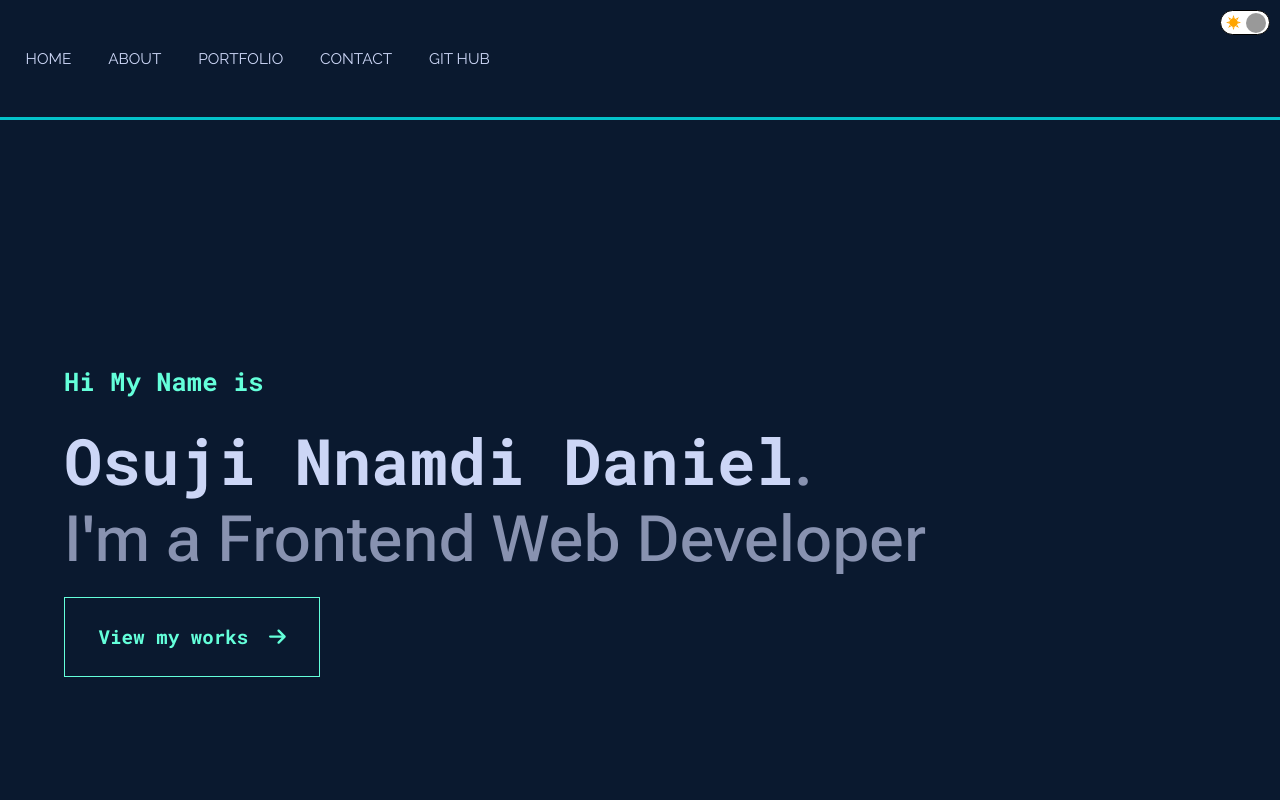
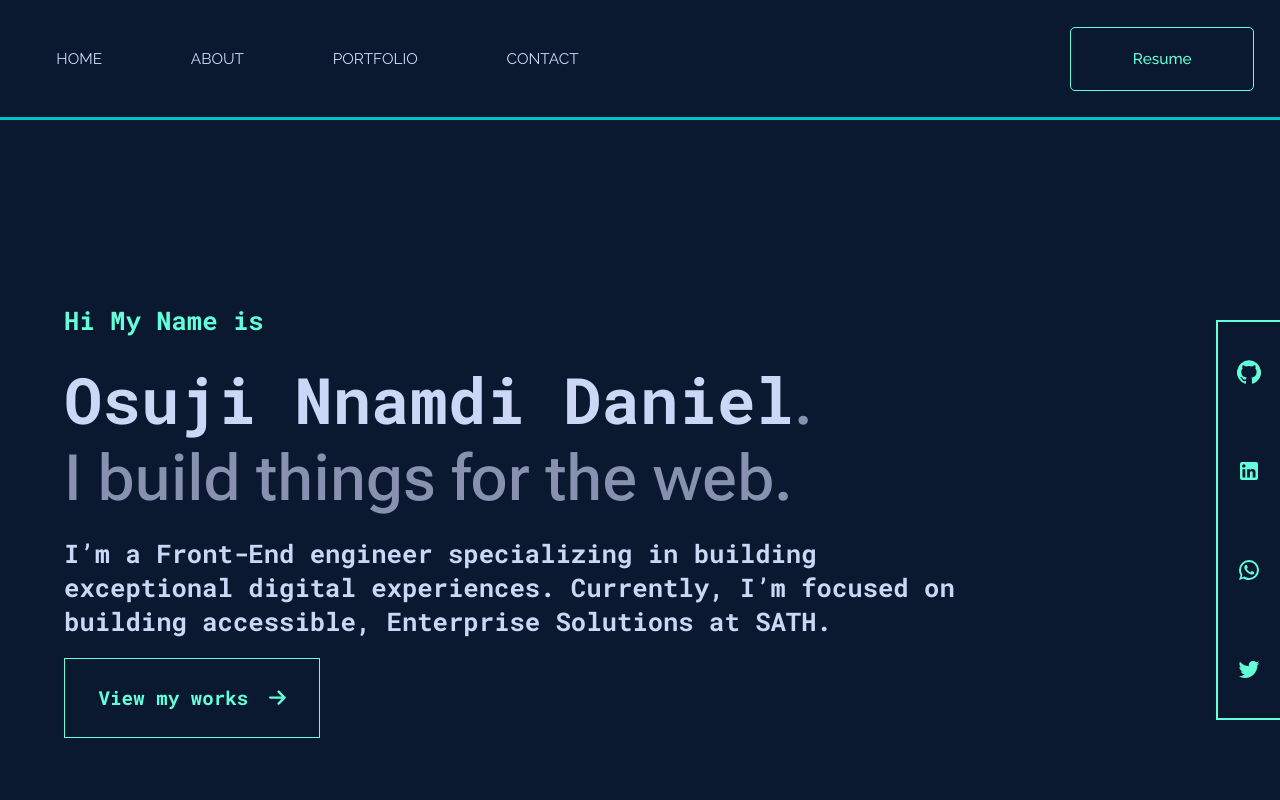
Before and after one commit to Rogue-codes/portfolio, a React (Create React App) app: page / in a window 1280 px wide. Shown: the top 800 px of the page. Built offline with nearby package versions, Linux system fonts and the light colour scheme; a web font is replaced by a local one.

Commit message:
revamp day 2

```diff
--- a/package.json
+++ b/package.json
@@ -7,6 +7,8 @@
     "@fortawesome/fontawesome-svg-core": "^1.3.0",
     "@fortawesome/free-solid-svg-icons": "^6.0.0",
     "@fortawesome/react-fontawesome": "^0.1.17",
+    "@material-ui/core": "^4.12.4",
+    "@material-ui/icons": "^4.11.3",
     "@testing-library/jest-dom": "^5.16.2",
     "@testing-library/react": "^12.1.3",
     "@testing-library/user-event": "^13.5.0",
@@ -16,7 +18,7 @@
     "import": "^0.0.6",
     "react": "^17.0.2",
     "react-dom": "^17.0.2",
-    "react-scripts": "5.0.0",
+    "react-scripts": "^5.0.0",
     "react-spring": "^9.4.3",
     "sass": "^1.49.9",
     "web-vitals": "^2.1.4"
--- a/src/App.js
+++ b/src/App.js
@@ -4,6 +4,7 @@ import Accordion from "./component/Accordion";
 import Contact from "./component/Contact";
 import { ThemeContext } from "./component/Context";
 import Experience from "./component/Experience";
+import GetInTouch from "./component/GetInTouch";
 import Home from "./component/Home";
 import Nav from "./component/Nav";
 import Portfoilio from "./component/Portfoilio";
@@ -21,8 +22,9 @@ function App() {
       <Accordion/>
       <Experience/>
       <Portfoilio/>
-      <Contact/>
-      <Toggle/>
+      <GetInTouch/>
+      {/* <Contact/> */}
+      {/* <Toggle/>  */}
     </div>
   );
 }
--- /dev/null
+++ b/src/component/GetInTouch.jsx
@@ -0,0 +1,13 @@
+import React from 'react'
+
+function GetInTouch() {
+  return (
+    <div className='getInTouch'>
+        <h1>Get In Touch</h1>
+        <p> I’m currently looking for entry level front-End Roles and to work with a team of creative and Intuitive developers. If you think I might be a good fit for Your Team, kindly reach out to me</p>
+        <a href="mailto:nnamdidanielosuji@gmail.com"><button>Say Hello</button></a>
+    </div>
+  )
+}
+
+export default GetInTouch
--- a/src/component/Home.jsx
+++ b/src/component/Home.jsx
@@ -3,6 +3,7 @@ import { FontAwesomeIcon } from '@fortawesome/react-fontawesome';
 import { faArrowRight } from '@fortawesome/free-solid-svg-icons';
 import Aos from 'aos'
 import "aos/dist/aos.css"
+import Social from './Social';
 
 function Home() {
     useEffect(()=>{
@@ -11,8 +12,12 @@ function Home() {
   return (
     <main id='home'>
         <p>Hi My Name is</p>
-        <h1 data-aos="fade-up"><span>Osuji Nnamdi Daniel</span>. <br /> I'm a Frontend Web Developer</h1>
+        <h1 data-aos="fade-up"><span>Osuji Nnamdi Daniel</span>. <br /> I build things for the web.</h1>
+        <span className="shortDesc">
+          I’m a Front-End engineer specializing in building exceptional digital experiences. Currently, I’m focused on building accessible, Enterprise Solutions at SATH.
+        </span>
         <button className='btn-border-drawing' data-aos="fade-up"><a href="#portfolio">View my works</a><FontAwesomeIcon icon={faArrowRight} className='icon'></FontAwesomeIcon></button>
+        <Social/>
     </main>
   )
 }
--- a/src/component/Nav.jsx
+++ b/src/component/Nav.jsx
@@ -30,16 +30,21 @@ function Nav() {
 
   return (
     <nav>
+      <div className="left">
         <a href="#home">HOME</a>
         <a href="#abt">ABOUT</a>
         <a href="#portfolio">PORTFOLIO</a>
         <a href="#contact">CONTACT</a>
-        <a href="https://github.com/Rogue-codes/">GIT HUB</a>
+      </div>
+
+      <div className="right">
+        <a href="/daniel.pdf" download><button>Resume</button></a>
+      </div>
+
         <span className="icon">
               <FontAwesomeIcon icon={faBars}
               onClick= {() => setShowMenu(!showMenu)}/>
         </span>
-
         {
           maskTransitions((styles, item) => item && <animated.div style={styles} className='firstAimate' onClick = {()=> setShowMenu(false)}>
 
--- /dev/null
+++ b/src/component/Social.jsx
@@ -0,0 +1,17 @@
+import React from 'react'
+import { GitHub, LinkedIn, WhatsApp, Twitter} from '@material-ui/icons'
+function Social() {
+  return (
+    <div className='social'>
+        <a className="git" href="https://github.com/Rogue-codes" rel="noreferrer" target="_blank"><GitHub/></a>
+
+        <a className="LinkedIn" href="https://www.linkedin.com/in/osujinnamdidaniel" rel="noreferrer" target="_blank"><LinkedIn/></a>
+
+        <a className="IG" href="https://api.whatsapp.com/send?phone=2348058091098" rel="noreferrer" target="_blank"><WhatsApp/></a>
+
+        <a className="Twiter" href="https://twitter.com/Rogue_OnyeEgwu" rel="noreferrer" target="_blank"><Twitter/></a>
+    </div>
+  )
+}
+
+export default Social
--- a/src/dat.js
+++ /dev/null
@@ -1,241 +0,0 @@
-export const All = [
-    {
-        id:1,
-        img:"btc.png",
-        name:'Back to college',
-        link:'https://backtocollege.netlify.app/',
-        btn:"View site"
-    },
-    {
-        id:2,
-        img:"lexus.png",
-        name:'Lexus clone',
-        link:'https://lexus-clone.netlify.app/',
-        btn:"View site"
-    },
-    {
-        id:3,
-        img:"muzik.png",
-        name:'Rogue Music',
-        link:'https://arfimuzik.netlify.app/',
-        btn:"View site"
-    },
-    {
-        id:4,
-        img:"mvzzilla.png",
-        name:'MovieZilla',
-        link:'https://movieziella.netlify.app/',
-        btn:"View site"
-    },
-    {
-        id:5,
-        img:"cld.png",
-        name:'Cloudther',
-        link:'https://cloudther.netlify.app/',
-        btn:"View site"
-    },
-    {
-        id:6,
-        img:"contsso.png",
-        name:'Contosso Airways',
-        link:'https://contossoairways.netlify.app/',
-        btn:"View site"
-    },
-    {
-        id:7,
-        img:"exchng.png",
-        name:'Minatto Exchange',
-        link:'https://minnatoexchange.netlify.app/',
-        btn:"View site"
-    },
-    {
-        id:8,
-        img:"netflix.png",
-        name:'Netflix(homepage clone)',
-        link:'https://netflixx-homme-clone.netlify.app/',
-        btn:"View site"
-    },
-    {
-        id:9,
-        img:"techpt.png",
-        name:'TechPoint',
-        link:'https://techypoint.netlify.app/',
-        btn:"View site"
-    },
-    {
-        id:10,
-        img:"bmit.png",
-        name:'Blood money in tech',
-        link:'https://bmit.netlify.app/',
-        btn:"View site"
-    },
-    {
-        id:11,
-        img:"orange.png",
-        name:'Orange Bank',
-        link:'https://orangebank.netlify.app/',
-        btn:"View site"
-    },
-    {
-        id:12,
-        img:"shop.png",
-        name:'Shop Lite',
-        link:'https://shoplite.netlify.app/',
-        btn:"View site"
-    },
-    {
-        id:13,
-        img:"loan2.png",
-        name:'Fine Loan',
-        link:'https://fineloan.netlify.app/',
-        btn:"View site"
-    },
-    {
-        id:14,
-        img:"movii.png",
-        name:'Rogue Movie',
-        link:'https://rogue-movies.netlify.app/',
-        btn:"View site"
-    },
-    {
-        id:15,
-        img:"plan.png",
-        name:'Planner',
-        link:'https://planmybudget.netlify.app/',
-        btn:"View site"
-    },
-    {
-        id:15,
-        img:"tes.png",
-        name:'Tes-HR',
-        link:'https://tess-hr.netlify.app/',
-        btn:"View site"
-    },
-    {
-        id:16,
-        img:"health.png",
-        name:'Health Pro',
-        link:'https://healthpro.netlify.app/',
-        btn:"View site"
-    }
-
-]
-
-export const Vanilla = [
-    {
-        id:1,
-        img:"btc.png",
-        name:'Back to college',
-        link:'https://backtocollege.netlify.app/',
-        btn:"View site"
-    },
-    {
-        id:2,
-        img:"lexus.png",
-        name:'Lexus clone',
-        link:'https://lexus-clone.netlify.app/',
-        btn:"View site"
-    },
-    {
-        id:3,
-        img:"muzik.png",
-        name:'Rogue Music',
-        link:'https://arfimuzik.netlify.app/',
-        btn:"View site"
-    },
-    {
-        id:4,
-        img:"mvzzilla.png",
-        name:'MovieZilla',
-        link:'https://movieziella.netlify.app/',
-        btn:"View site"
-    },
-    {
-        id:5,
-        img:"cld.png",
-        name:'Cloudther',
-        link:'https://cloudther.netlify.app/',
-        btn:"View site"
-    },
-    {
-        id:6,
-        img:"contsso.png",
-        name:'Contosso Airways',
-        link:'https://contossoairways.netlify.app/',
-        btn:"View site"
-    },
-    {
-        id:7,
-        img:"exchng.png",
-        name:'Minatto Exchange',
-        link:'https://minnatoexchange.netlify.app/',
-        btn:"View site"
-    },
-    {
-        id:9,
-        img:"techpt.png",
-        name:'TechPoint',
-        link:'https://techypoint.netlify.app/',
-        btn:"View site"
-    }
-]
-
-export const Reactor = [
-    {
-        id:1,
-        img:"netflix.png",
-        name:'Netflix(homepage clone)',
-        link:'https://netflixx-homme-clone.netlify.app/',
-        btn:"View site"
-    },
-    {
-        id:2,
-        img:"orange.png",
-        name:'Orange Bank',
-        link:'https://orangebank.netlify.app/',
-        btn:"View site"
-    },
-    {
-        id:3,
-        img:"shop.png",
-        name:'Shop Lite',
-        link:'https://shoplite.netlify.app/',
-        btn:"View site"
-    },
-    {
-        id:4,
-        img:"loan2.png",
-        name:'Fine Loan',
-        link:'https://fineloan.netlify.app/',
-        btn:"View site"
-    },
-    {
-        id:5,
-        img:"movii.png",
-        name:'Rogue Movie',
-        link:'https://rogue-movies.netlify.app/',
-        btn:"View site"
-    },
-    {
-        id:6,
-        img:"plan.png",
-        name:'Planner',
-        link:'https://planmybudget.netlify.app/',
-        btn:"View site"
-    },
-    {
-        id:7,
-        img:"tes.png",
-        name:'Tes-HR',
-        link:'https://tess-hr.netlify.app/',
-        btn:"View site"
-    },
-    {
-        id:8,
-        img:"health.png",
-        name:'Health Pro',
-        link:'https://healthpro.netlify.app/',
-        btn:"View site"
-    }
-
-]
--- a/src/data.js
+++ b/src/data.js
@@ -16,6 +16,8 @@ export const Data = [
 
         Currently, I’m focused on moving to the next stage of my career and achieving that senior-level developer status.
 
+        I'm also trying to Transition into Back End development with Node.js, Express and Mongo DB so as have a deeper dive on how Web Applications work and also to become a MERN Stack Developer.
+
         Thanks for reading 😊
 
         `,
--- a/src/index.scss
+++ b/src/index.scss
@@ -14,9 +14,71 @@ html{
 $gradient1:rgba(4, 12, 27, 0.452);
 $gradient2:rgb(16, 1, 20);
 $textColor:#ccd6f6;
-$secondaryColor:#dd1b6b;
+$secondaryColor:#64ffda;
 $navColor:#0a192f;
 $headerColor:#444649;
+
+// social media icons
+.social{
+  width: 5%;
+  height: 50vh;
+  position: fixed;
+  right: 0;
+  border: 2px solid #64ffda;
+  border-right: none;
+  .git{
+    width: 100%;
+    height: 25%;
+    display: flex;
+    justify-content: center;
+    align-items: center;
+    color: #64ffda;
+    font-size: 1.5rem;
+    transition: all linear .5s;
+    &:hover{
+      transform: translateX(-10%);
+    }
+  }
+  .LinkedIn{
+    width: 100%;
+    height: 25%;
+    display: flex;
+    justify-content: center;
+    align-items: center;
+    font-size: 1.5rem;
+    color: #64ffda;
+    transition: all linear .5s;
+    &:hover{
+      transform: translateX(-10%);
+    }
+  }
+  .IG{
+    width: 100%;
+    height: 25%;
+    display: flex;
+    justify-content: center;
+    font-size: 1.5rem;
+    align-items: center;
+    color: #64ffda;
+    transition: all linear .5s;
+    &:hover{
+      transform: translateX(-10%);
+    }
+  }
+  .Twiter{
+    width: 100%;
+    height: 25%;
+    display: flex;
+    justify-content: center;
+    font-size: 1.5rem;
+    align-items: center;
+    color: #64ffda;
+    transition: all linear .5s;
+    &:hover{
+      transform: translateX(-10%);
+    }
+  }
+}
 
 // first page
 main{
@@ -55,6 +117,15 @@ main{
       color: $textColor;
       font-family: 'Roboto Mono', monospace;
     }
+  }
+  .shortDesc{
+    font-family: 'Roboto Mono', monospace;
+    color: $textColor;
+    width: 70%;
+    font-size: 2vw;
+    font-weight: 500;
+    margin-left: 5%;
+    font-weight: 400;
   }
   button{
     @media (max-width:480px) {
@@ -102,7 +173,7 @@ nav{
   height: 15vh;
   background-color: $navColor;
   display: flex;
-  justify-content: flex-start;
+  justify-content: space-between;
   align-items: center;
   gap: 3%;
   padding: 2%;
@@ -110,6 +181,11 @@ nav{
   top: 0;
   z-index: 10;
   border-bottom: 3px solid #04c2c9;
+  .left{
+    width: 45%;
+    display: flex;
+    justify-content: space-between;
+    padding-left: 2.5%;
     a{
       text-decoration: none;
       color: $textColor;
@@ -122,6 +198,26 @@ nav{
         display: none;
       }
     }
+  }
+  .right{
+    width: 15%;
+  }
+  button{
+    width: 100%;
+    height: 8vh;
+    border: 1px solid $secondaryColor;
+    background: transparent;
+    color: $secondaryColor;
+    font-weight: 500;
+    border-radius: 5px;
+    font-size: 1.2vw;
+    transition: all .5s linear;
+    cursor: pointer;
+    &:hover{
+      background:#04c2c91f;
+    }
+  }
+
   .icon{
     display: none;
     @media (max-width:480px) {
@@ -328,7 +424,8 @@ nav{
     margin-left: 2%;
     margin-top: 2%;
     li{
-      margin-bottom: 2%;
+      margin-top: 5%;
+      margin-bottom: 8%;
     }
   }
 }
@@ -581,11 +678,15 @@ nav{
       }
     }
   }
-
+  .h1-for-others{
+    display: flex;
+    justify-content: center;
+    align-items: center;
+    font-size: 2vw;
+  }
   .others{
     width: 100%;
     height: 120vh;
-    border: 5px solid #000;
     display: flex;
     flex-wrap: wrap;
     justify-content: space-evenly;
@@ -594,6 +695,7 @@ nav{
     .cards{
       width: 30%;
       height: 50vh;
+      border-radius: 5px;
       box-shadow: rgba(0, 0, 0, 0.35) 0px 5px 15px;
       margin-top: 5%;
       background:#112240;
@@ -602,6 +704,7 @@ nav{
       justify-content: center;
       padding: 2% 1%;
       transition: all .5s linear;
+      position: relative;
       &:hover{
         margin-top: 4%;
         h1{
@@ -621,6 +724,36 @@ nav{
         color: #8892b0;
         font-weight: 500;
       }
+      .file{
+        font-size: 3rem;
+        color: #04c2c9;
+        position: absolute;
+        font-weight: 300;
+        top: 2%;
+      }
+      .git{
+        color:black;
+        font-size: 1.5rem;
+        position: absolute;
+        top: 6%;
+        left: 65%;
+        transition: all .5s linear;
+        &:hover{
+          color: #04c2c9;
+        }
+
+      }
+      .url{
+        color:black;
+        font-size: 1.5rem;
+        position: absolute;
+        top: 6%;
+        left: 85%;
+        transition: all .5s linear;
+        &:hover{
+          color: #04c2c9;
+        }
+      }
     }
   }
   .auto{
@@ -630,7 +763,7 @@ nav{
   .show{
     width: 15%;
     height: 8vh;
-    margin-left: 37.5%;
+    margin-left: 42.5%;
     margin-top: 2%;
     background:#64ffdb3c;
     border: none;
@@ -641,148 +774,53 @@ nav{
     font-size: 1.2vw;
     cursor: pointer;
   }
-  .flexBox{
-    width: 100%;
-    display: flex;
-    flex-direction: column;
-    align-items: center;
-    ul{
-      width: 100%;
-      display: flex;
-      justify-content: center;
-      gap: 3%;
-      padding-top: 5%;
-      padding-bottom: 2%;
-      list-style-type: none;
-      li{
-        cursor: pointer;
-        @media (max-width:480px) {
-          font-size: .8rem;
-        }
-        &.active{
-          text-decoration: underline;
-          color: #dd1b6b;
-        }
-      }
-    }
-    .container{
-      @media (max-width:480px) {
-        height: auto;
-      }
-      width: 100%;
-      height: 50%;
-      display: flex;
-      justify-content: space-between;
-      flex-wrap: wrap;
-      padding: 4%;
-      .cards{
-        @media (max-width:480px) {
-          width: 80%;
-          margin: auto;
-          margin-bottom: 10%;
-        }
-        width: 30%;
-        margin-bottom: 2%;
-        height: 40vh;
-        position: relative;
-        box-shadow: rgb(37, 37, 37) 0px 20px 30px -10px;
-        border-radius: 12px;
-        .overlay{
-          position: absolute;
-            bottom: 0;
-            left: 0;
-            right: 0;
-            background-color: #1b242fe5;
-            overflow: hidden;
-            width: 100%;
-            height: 0;
-            transition: .5s ease;
-            display: flex;
-            justify-content: center;
-            gap: 5%;
-            align-items: center;
-            flex-direction: column;
-            border-radius: 12px;
-            h3{
-              color: $secondaryColor;
-              font-size: 1.8vw;
-              @media (max-width:480px) {
-                font-size: 1rem;
-              }
-            }
-            button{
-              padding: 4%;
-              font-size: 1.2vw;
-              color: $secondaryColor;
-              background: transparent;
-              border: 2px solid $secondaryColor;
-              transition: all .5s linear;
-              &:hover{
-                background: #04c2c9;
-                border: 2px solid #04c2c9;
-                color: $textColor;
-              }
-              a{
-                text-decoration: none;
-                color: $textColor;
-                @media (max-width:480px) {
-                  font-size: .8rem;
-                }
-              }
-            }
-          }
-          &:hover .overlay{
-            height: 100%;
-          }
-
-        img{
-        width: 100%;
-        height: 100%;
-        border-radius: 12px;
-        object-fit: cover;
-        position: absolute;
-        }
-      }
-    }
-  }
-  a{
-    display: flex;
-    justify-content: center;
-    align-items: center;
-    font-size: 1.2vw;
-    transition: all .5s linear;
-    text-decoration: none;
-    margin-bottom: 5%;
-    button{
-      @media (max-width:480px) {
-        font-size: .8rem;
-        padding: 2% 5%;
-      }
-      padding: 1% 5%;
-      display: flex;
-      justify-content: center;
-      align-items: center;
-      border-radius: 12px;
-      border: 2px solid $secondaryColor;
-      transition: all .5s linear;
-      background: transparent;
-      font-size: 1vw;
-      cursor: pointer;
-      &:hover{
-        background: #04c2c9;
-        border: 1px solid #04c2c9;
-        a{
-          color: $textColor;
-        }
-      }
-    }
-  }
 }
 .portfolioList{
   font-size: 1.6vw;
   font-weight: 500;
 }
 // portfolio section ends
+
+// getInTouch section
+.getInTouch{
+  width: 80%;
+  margin: auto;
+  margin-top: 4%;
+  height: 70vh;
+  h1{
+    display: flex;
+    justify-content: center;
+    align-items: center;
+    font-size: 4vw;
+    font-weight: 900;
+    color: $textColor;
+    margin: 5%;
+  }
+  p{
+    display: flex;
+    justify-content: center;
+    align-items: center;
+    font-size: 2vw;
+    text-align: center;
+    color: #8892b0;
+    margin: 5%;
+    line-height: 50px;
+  }
+  button{
+    width: 15%;
+    height: 8vh;
+    margin-left: 42.5%;
+    margin-top: 2%;
+    background:#64ffdb25;
+    border: none;
+    color: #04c2c9;
+    border-radius: 5px;
+    border: 2px solid #04c2c9;
+    font-weight: 500;
+    font-size: 1.2vw;
+    cursor: pointer;
+  }
+}
 
 // contact me page starts
 .contact{
```
Also changed, not shown: src/component/Portfoilio.jsx (+38 -78 lines), src/portfolioList/PortfolioList.jsx (deleted, +0 -11 lines), 2 other files (tests, documents, lock files or other folders). Lines whose indentation alone changed are shown as unchanged.
